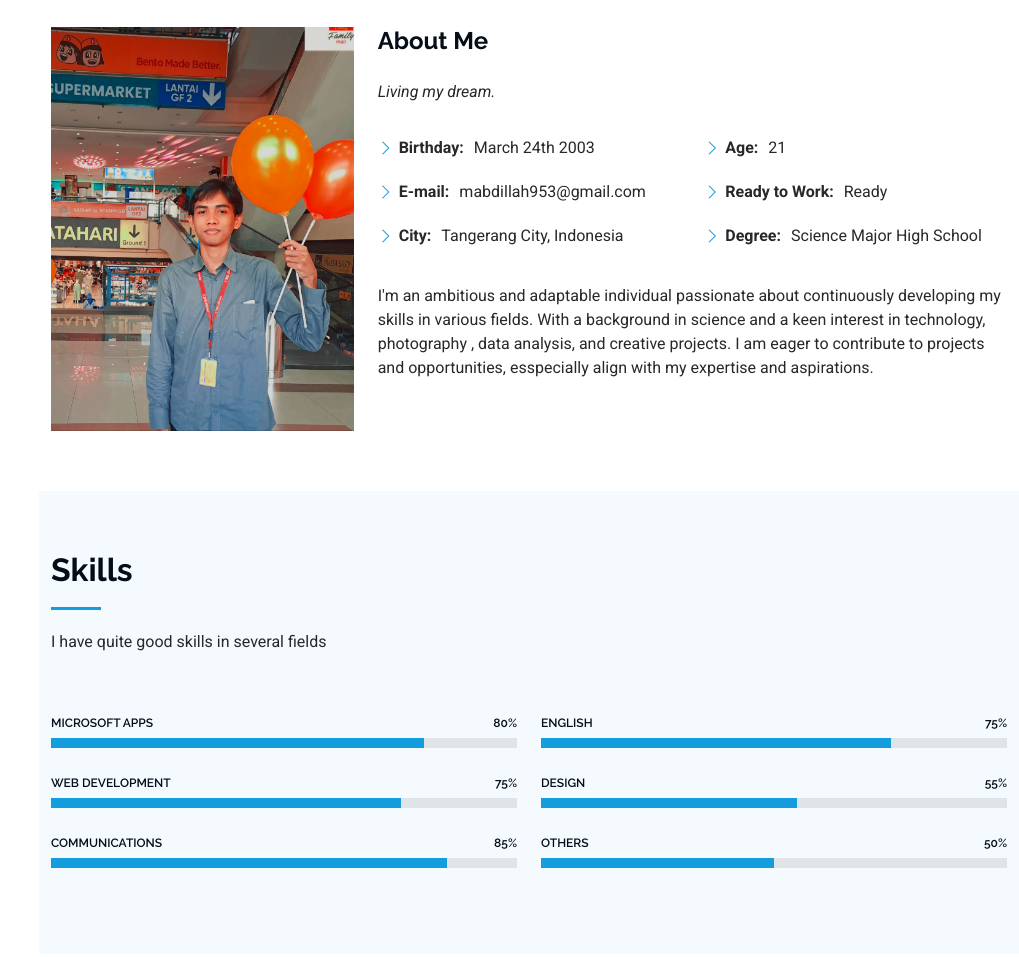
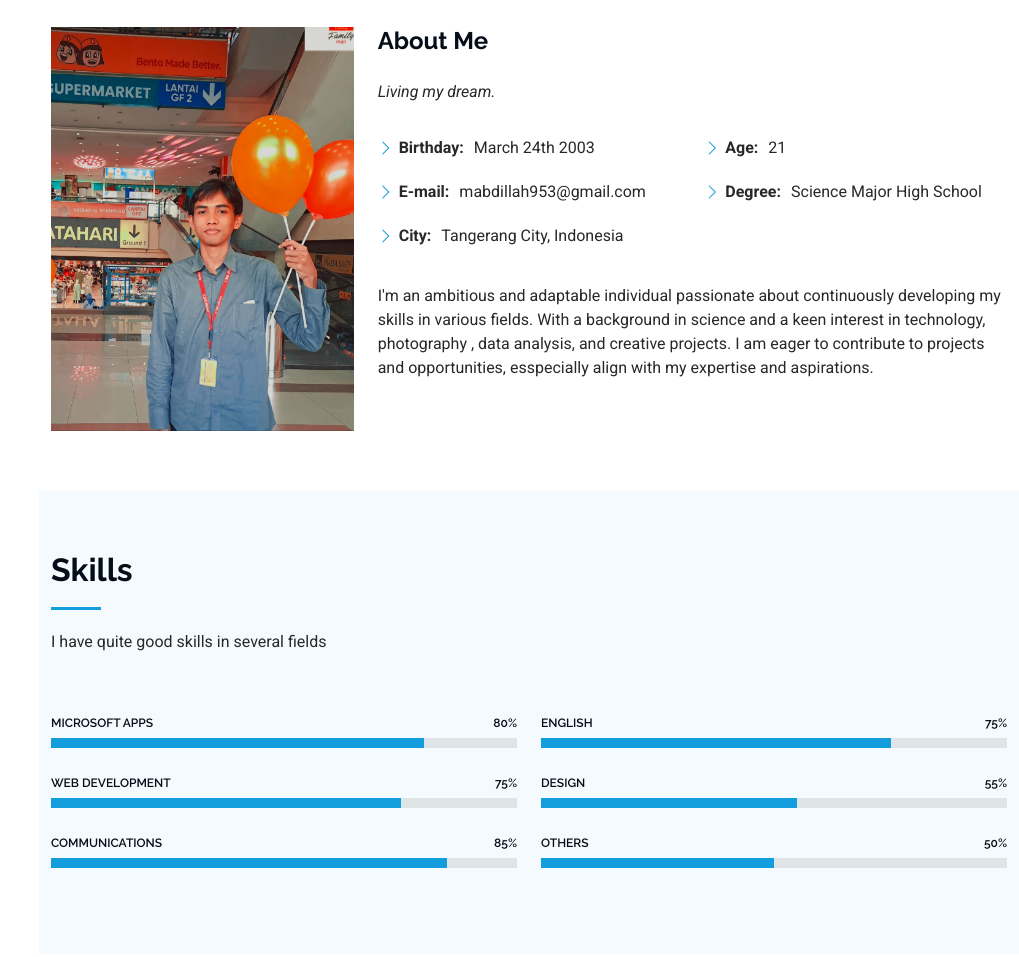
Before and after one commit to muhabdil/myportfolio, a plain HTML site: page index.html in a window 1280 px wide. Shown: the part 995-1952 px from the top of the page, without its empty margins (261-1280 px from the left). Drawn offline with Linux system fonts and the light colour scheme.

Commit message:
Update index.html

```diff
--- a/index.html
+++ b/index.html
@@ -119,7 +119,6 @@
               <div class="col-lg-6">
                 <ul>
                   <li><i class="bi bi-chevron-right"></i> <strong>Age:</strong> <span>21</span></li>
-                  <li><i class="bi bi-chevron-right"></i> <strong>Ready to Work:</strong> <span>Ready</span></li>
                   <li><i class="bi bi-chevron-right"></i> <strong>Degree:</strong> <span>Science Major High School</span></li>
                 </ul>
               </div>
```
